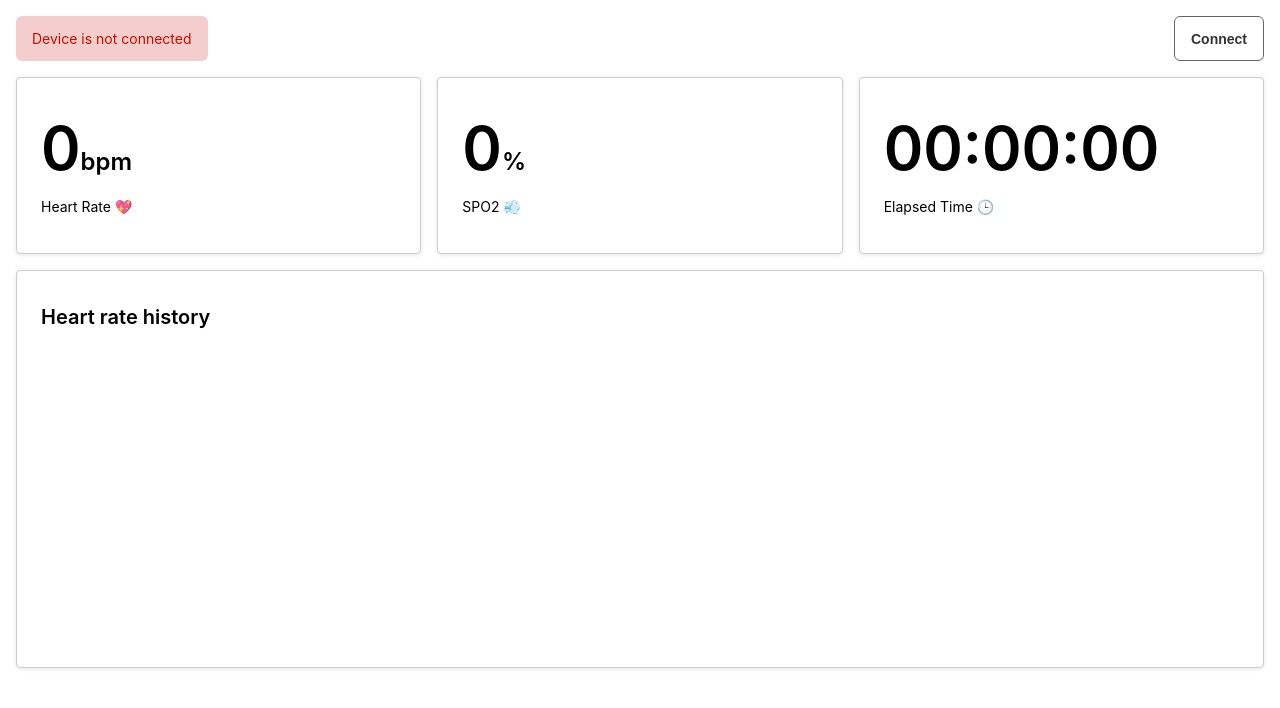
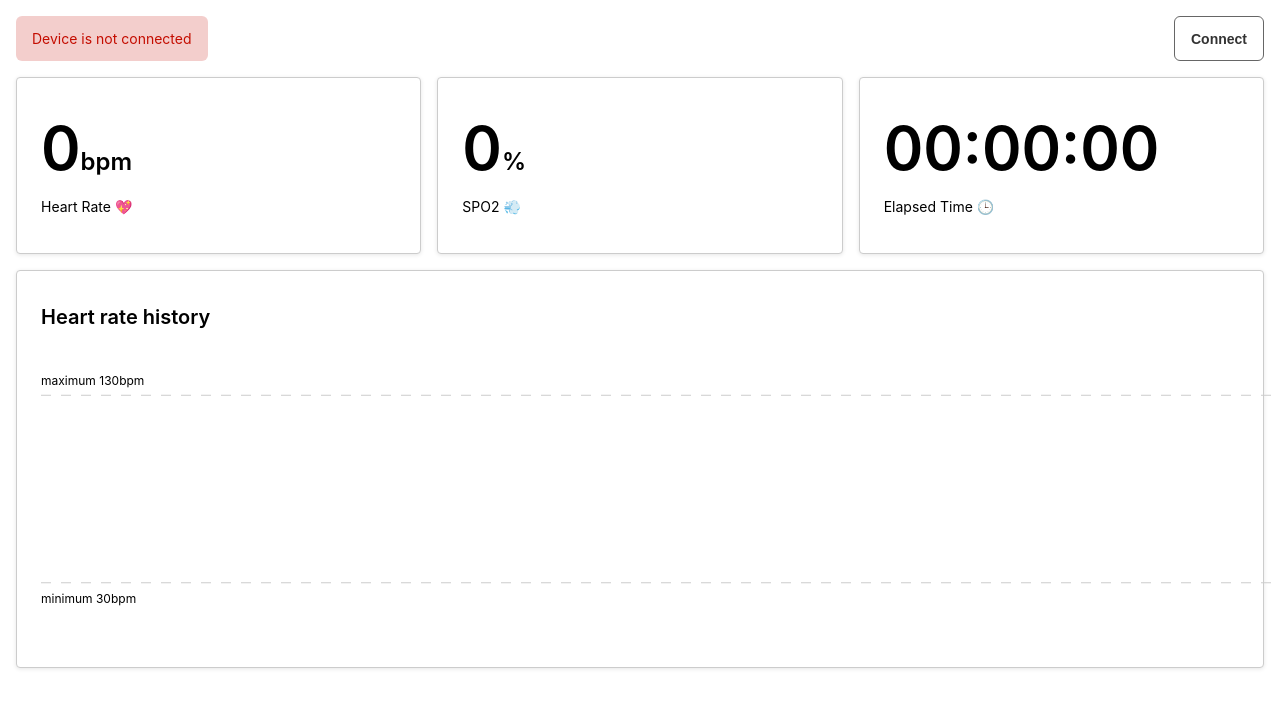
Before and after one commit to parkdoeui/vital-checker, a React (Create React App) app: page / in a window 1280 px wide. Shown: the top 708 px of the page. Built offline with nearby package versions, Linux system fonts and the light colour scheme.

Commit message:
Heart rate graph created

```diff
--- a/src/components/LineGraph.js
+++ b/src/components/LineGraph.js
@@ -1,42 +1,60 @@
 import React from 'react';
 import * as d3 from 'd3';
 
-const HR_MIN = 0;
+const HR_MIN = 30;
 const HR_MAX = 130;
 
-const LineGraph = ({ data, width, height }) => {
+const LineGraph = ({ data, width, height, config }) => {
 
+  const { key, xAxisRange, yAxisRange, style } = config;
+  const { color, strokeWidth } = style;
   const refinedData = data.filter(({ heartRate }) => heartRate !== 0);
+
   const xScale = d3.scaleLinear()
-    .domain([0, refinedData.length - 1])
+    .domain(Array.isArray(xAxisRange) ? xAxisRange : [0, refinedData.length - 1])
     .range([0, width]);
 
   const yScale = d3.scaleLinear()
-    .domain([HR_MIN, HR_MAX])
+    .domain(yAxisRange)
     .range([height, 0]);
 
   const lineGenerator = d3.line()
-    .x((d, i) => {
-      console.log(xScale(i), i);
-      return xScale(i);
-    })
-    .y(d => yScale(d.heartRate))
+    .x((d, i) => xScale(i))
+    .y(d => yScale(d[key]))
     .curve(d3.curveMonotoneX);
 
-  const pathData = lineGenerator(refinedData);
+  const path = lineGenerator(refinedData);
+
+  const maxThreshold = d3.line()([[0, yScale(HR_MAX)], [width, yScale(HR_MAX )]]);
+  const minThreshold = d3.line()([[0, yScale(HR_MIN)], [width, yScale(HR_MIN)]]);
 
   return (
     <div>
       <svg width={width} height={height}>
         <defs>
-          <linearGradient id='heartGradient' gradientTransform="rotate(90)">
-            <stop offset='5%' stopColor='rgba(255, 195, 195, 0.7)' />
-            <stop offset='50%' stopColor='rgba(255, 195, 195, 0)' />
+          <linearGradient id='gradient' gradientTransform="rotate(90)">
+            <stop offset='5%' stopColor={`${color}40`} />
+            <stop offset='50%' stopColor={`${color}00`} />
           </linearGradient>
         </defs>
-        <path stroke='rbga(255,255,255,0)' fill='url(#heartGradient)'  d={`M0,${height} `+ pathData + ` v${height} L0,${height}`} />
-        <path stroke='#FA0000' fill='none' strokeWidth='5' d={pathData} />
-
+        <g>
+          <path id='max-path' strokeDasharray="10,10" strokeWidth='2' stroke='#ccc' fill='none' strokeWidth='1' d={maxThreshold} />
+          <text dy='-10' style={{
+            fontSize: '12px',
+          }}>
+            <textPath xlinkHref='#max-path'>{`maximum ${HR_MAX}bpm`}</textPath>
+          </text>
+        </g>
+        <g>
+          <path id='min-path' strokeDasharray="10,10" strokeWidth='2' stroke='#ccc' fill='none' strokeWidth='1' d={minThreshold} />
+          <text dy='20'style={{
+            fontSize: '12px',
+          }}>
+            <textPath xlinkHref='#min-path'>{`minimum ${HR_MIN}bpm`}</textPath>
+          </text>
+        </g>
+        <path stroke='rbga(255,255,255,0)' fill='url(#gradient)'  d={`M0,${height} `+ path + ` v${height} L0,${height}`} />
+        <path stroke='#FA0000' fill='none' strokeWidth={strokeWidth} d={path} />
       </svg>
     </div>
   );
--- a/src/view/Dashboard.js
+++ b/src/view/Dashboard.js
@@ -102,7 +102,19 @@ const Dashboard = ({ userVital, onSubscribe, setUserStatus, userStatus, oxyData
         {widgets.map(({ accessor, unit, description }, idx) => <Widget key={idx} value={oxyData[accessor]} unit={unit} description={description} />)}
         <div className='widget--heart-graph'>
           <Typography variant='subtitle2'>Heart rate history</Typography>
-          <LineGraph width={1453} height={300} data={userVital.storage}/>
+          <LineGraph
+            width={1453}
+            height={300}
+            data={userVital.storage}
+            config={{
+              key: 'heartRate',
+              xAxisRange: 'auto',
+              yAxisRange: [0, 160],
+              style: {
+                color: '#fa0000',
+                strokeWidth: 5,
+              },
+            }} />
         </div>
       </div>
     </>
```
